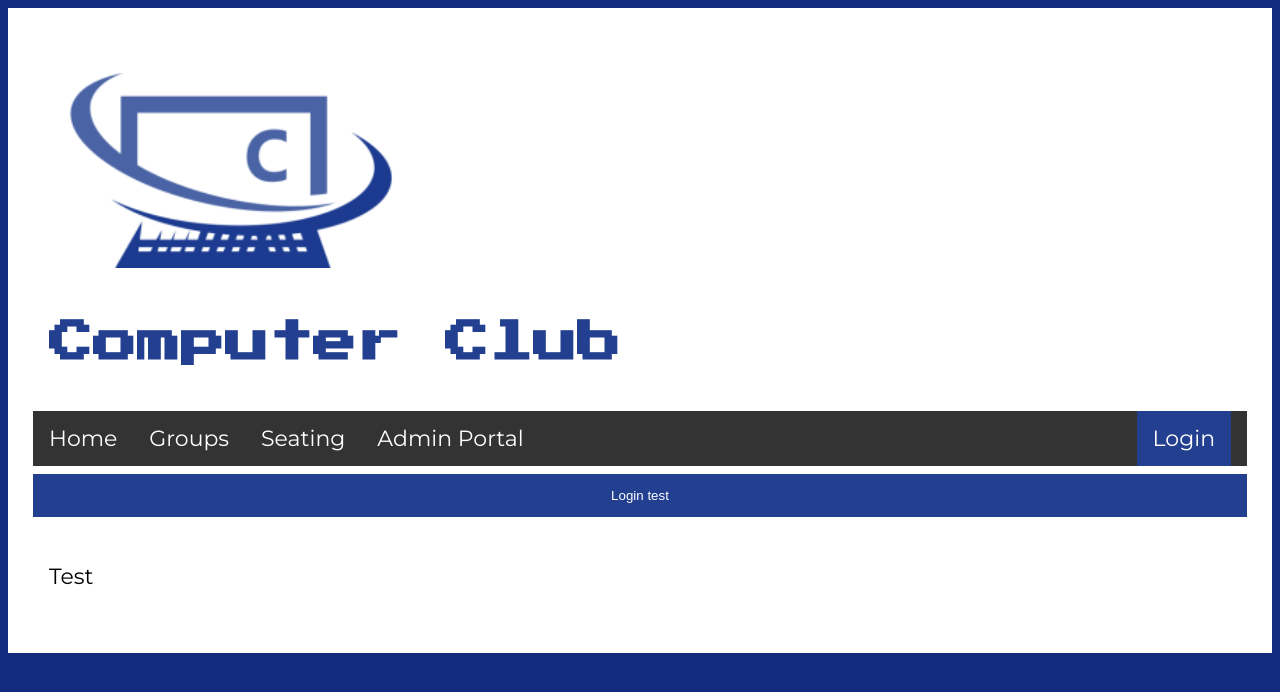
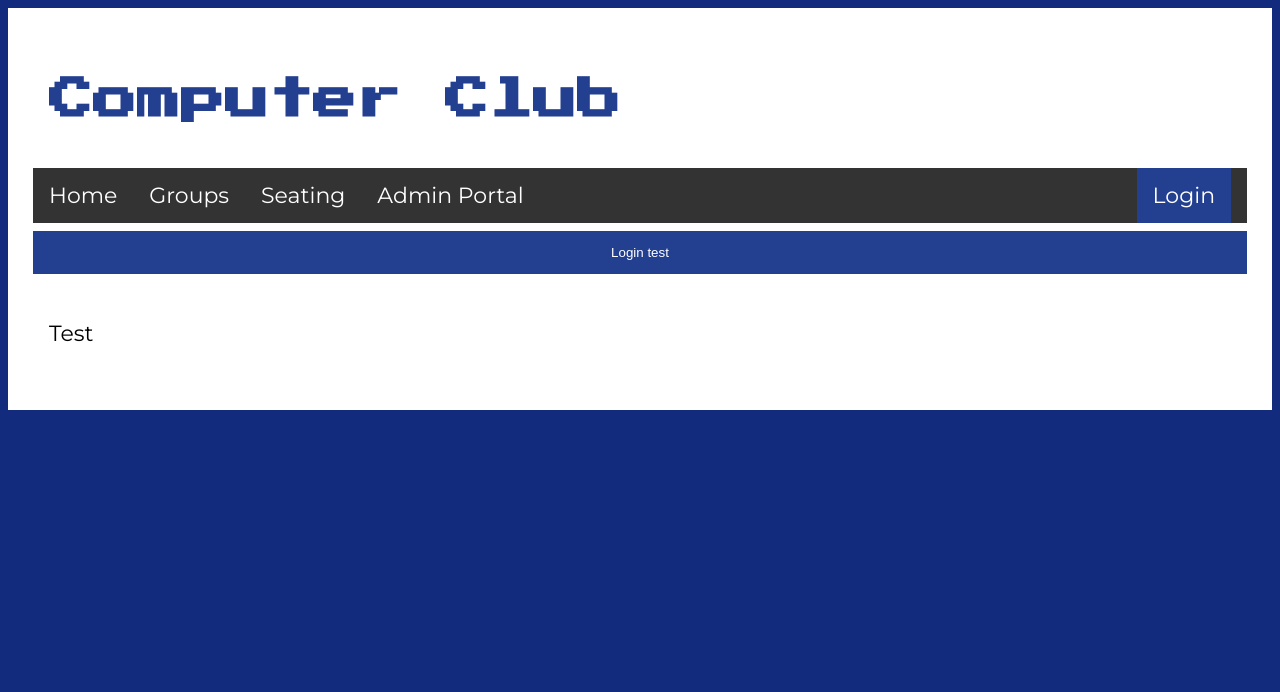
Before and after one commit to Redstone-2/CITComputerClub2, a Jekyll site: the page built from seating.md, in a window 1280 px wide. Shown: the top 692 px of the page. Built offline with Jekyll 4.4.1, drawn with Linux system fonts in a browser that asks for light colours; nearby versions of some CDN libraries; the repository's description, which GitHub fills in, is left out.

Commit message:
Update default.html

```diff
--- a/_layouts/default.html
+++ b/_layouts/default.html
@@ -268,7 +268,6 @@
     <div id = "page">
     <header>
       <div class="container">
-        <img src="../compclublogo.png" alt="logo">
         <a id="a-title" href="{{ '/' | relative_url }}">
           <h1>{{ site.title | default: site.github.repository_name }}</h1>
         </a>
```
